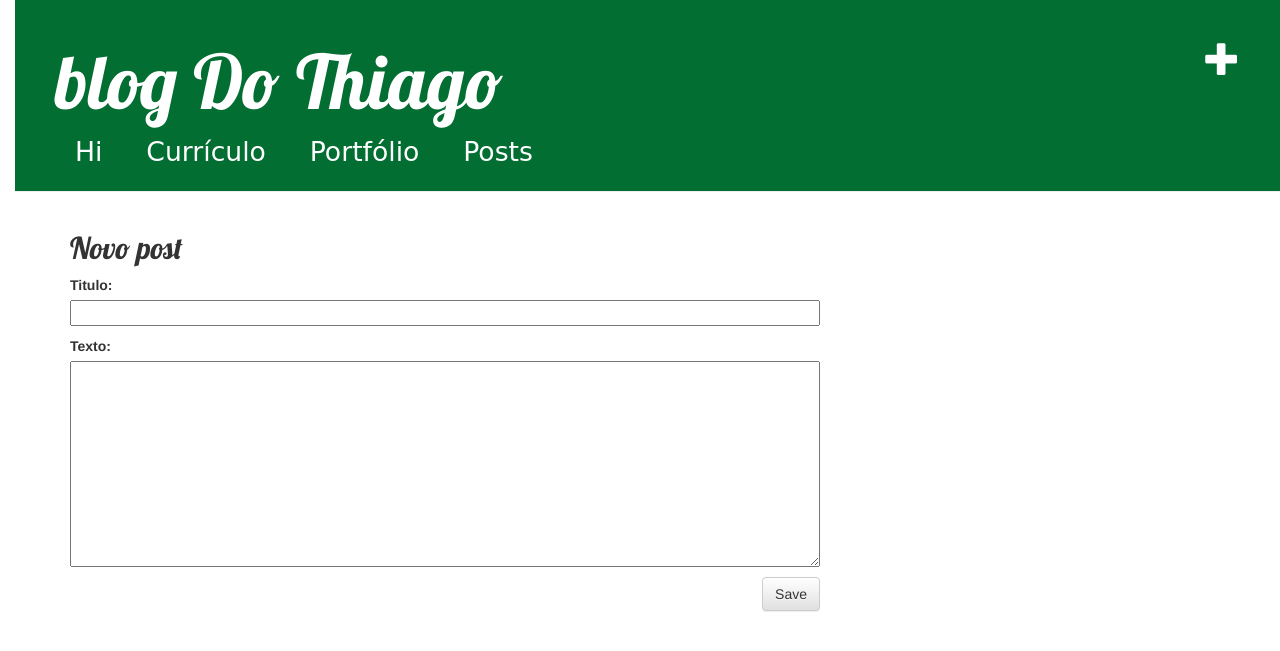
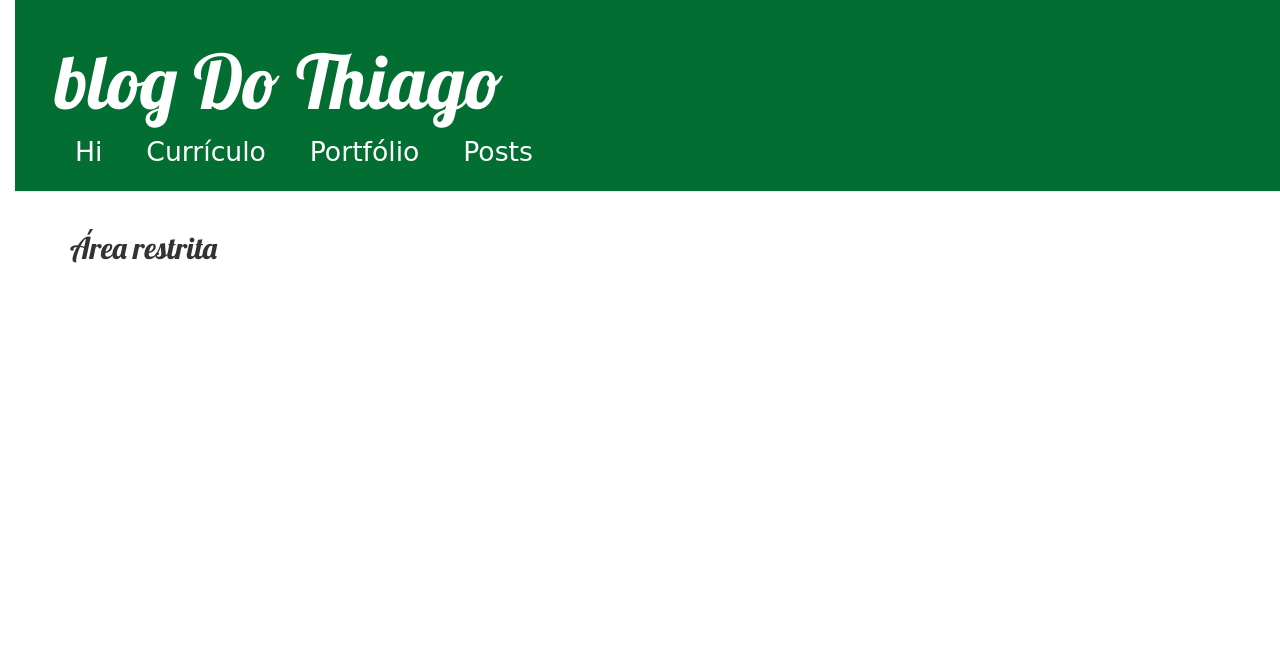
Before and after one commit to ThiiagoArcanjo/blogDoThiago, a Django app: page /post/novo/ in a window 1280 px wide. Shown: the top 651 px of the page. Run offline with Django 3.2, Linux system fonts and the light colour scheme; some libraries are stand-ins or nearby versions.

Commit message:
Adicionando área restrita

```diff
--- a/blog/templates/blog/base.html
+++ b/blog/templates/blog/base.html
@@ -12,7 +12,9 @@
     <body>
         <div class="page-header">
             <div class="cabecalho">
-                <a href="{% url 'novo_post' %}" class="top-menu"><span class="glyphicon glyphicon-plus"></span></a>
+                {% if user.is_authenticated %}
+                    <a href="{% url 'novo_post' %}" class="top-menu"><span class="glyphicon glyphicon-plus"></span></a>
+                {% endif %}
                 <h1><a href="">blog Do Thiago</a></h1>
             </div>
             <div class="menu">
--- a/blog/templates/blog/post_detalhes.html
+++ b/blog/templates/blog/post_detalhes.html
@@ -10,8 +10,9 @@
         {% endif %}
 
         <p>{{ post.texto|linebreaksbr }}</p>
-        <a class="btn btn-default" href="{% url 'post_edite' pk=post.pk %}"><span class="glyphicon glyphicon-pencil"></span></a>
-
+        {% if user.is_authenticated %}
+            <a class="btn btn-default" href="{% url 'post_edite' pk=post.pk %}"><span class="glyphicon glyphicon-pencil"></span></a>
+        {% endif %}
 
     </div>
 {% endblock %}
--- a/blog/templates/blog/post_edite.html
+++ b/blog/templates/blog/post_edite.html
@@ -1,9 +1,13 @@
 {% extends 'blog/base.html' %}
 
 {% block content %}
-    <h2>Novo post</h2>
-    <form method="POST" class="post-form">{% csrf_token %}
-        {{ form.as_p }}
-        <button type="submit" class="save btn btn-default">Save</button>
-    </form>
+    {% if user.is_authenticated %}
+        <h2>Novo post</h2>
+        <form method="POST" class="post-form">{% csrf_token %}
+            {{ form.as_p }}
+            <button type="submit" class="save btn btn-default">Save</button>
+        </form>
+    {% endif %}
+    <h2>Área restrita</h2>
+
 {% endblock %}
```
